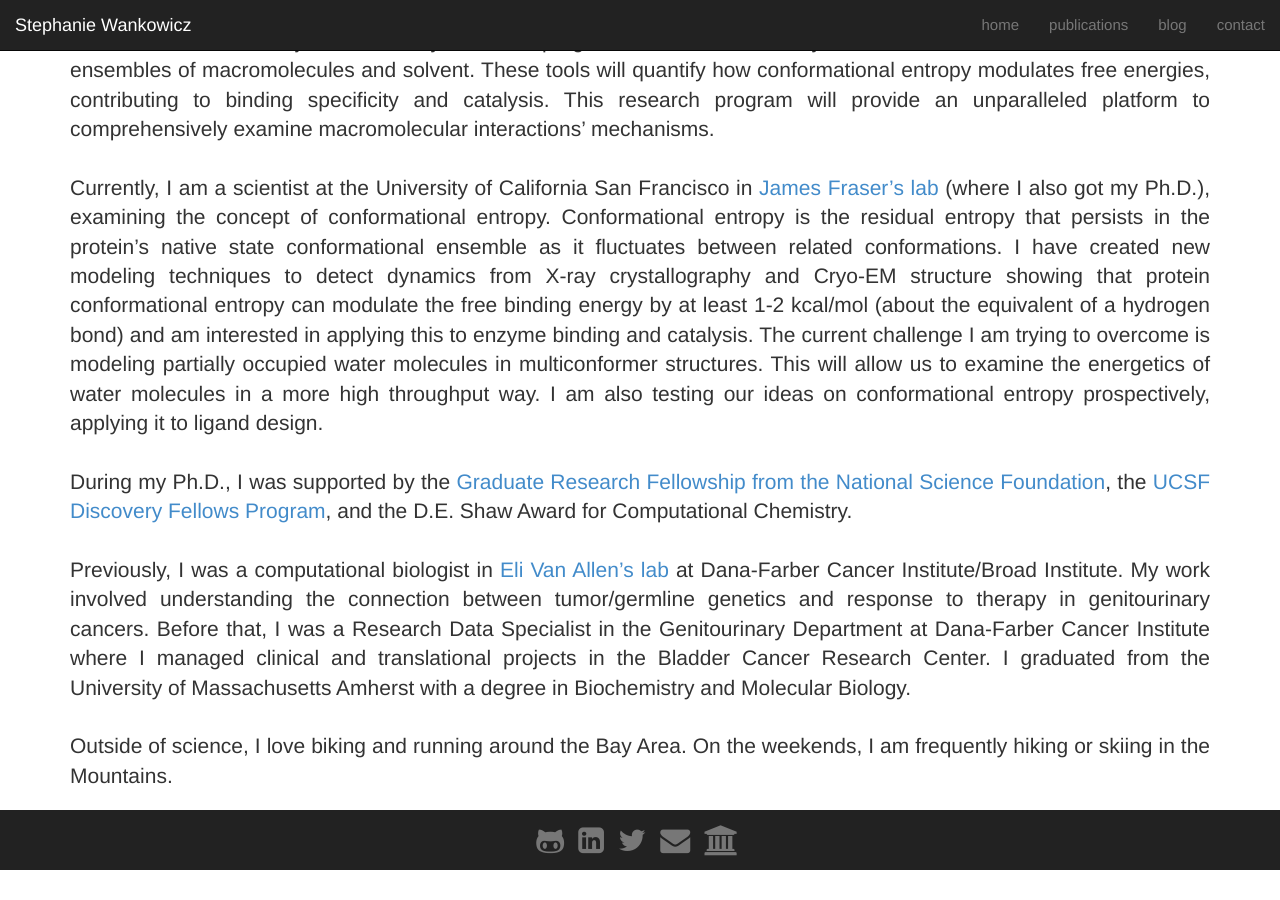
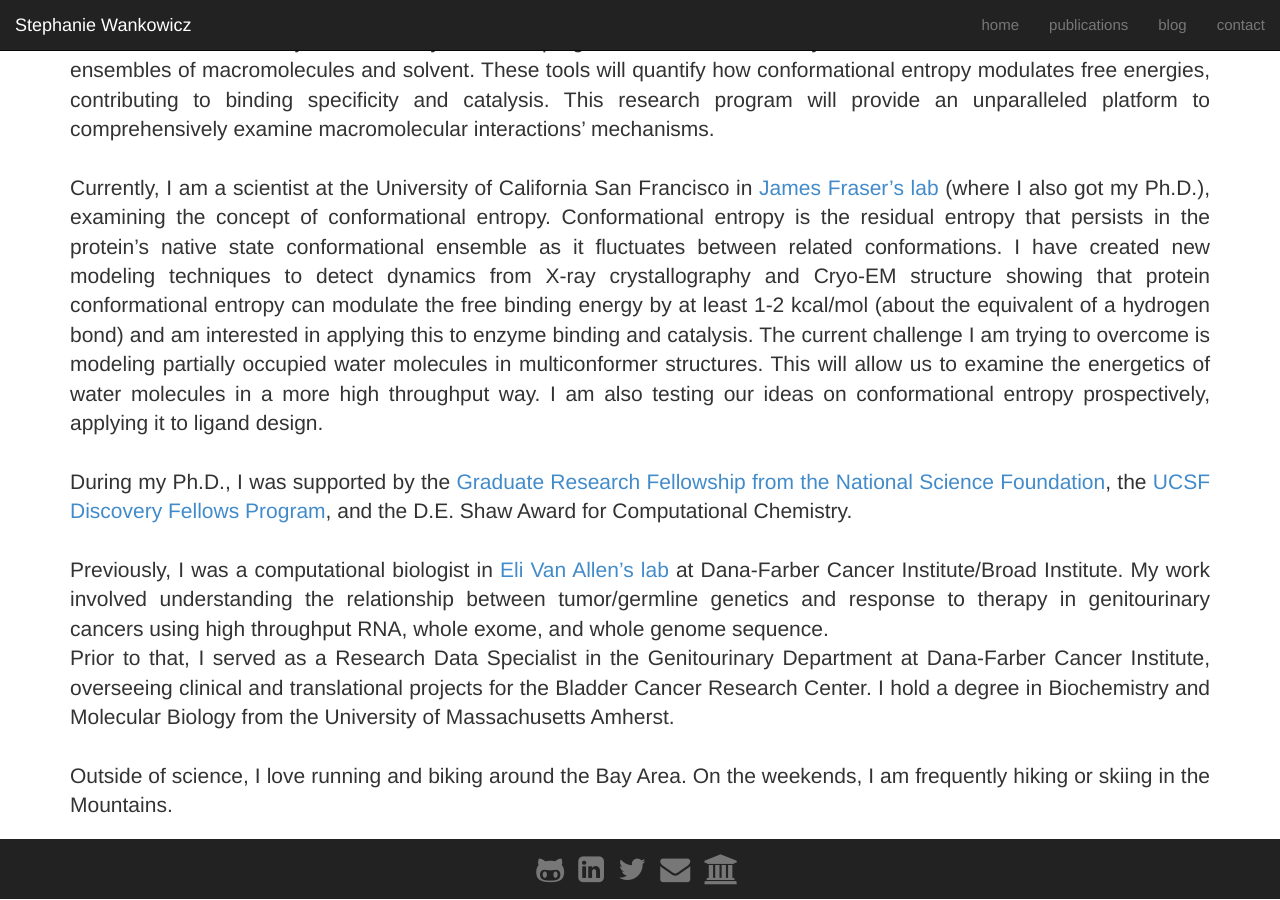
Before and after one commit to stephaniewankowicz/stephaniewankowicz.github.io, a Jekyll site: the page built from index.md, in a window 1280 px wide and 900 px high, scrolled down 590 px. Built offline with Jekyll 4.4.1, drawn with Linux system fonts in a browser that asks for light colours; nearby versions of some CDN libraries; before the commit the page ends 1461 px from its top, so only the background shows below that.

Commit message:
previous work

```diff
--- a/index.md
+++ b/index.md
@@ -37,10 +37,12 @@ During my Ph.D., I was supported by the [Graduate Research Fellowship from the N
 <br>
 <br>
 
-Previously, I was a computational biologist in [Eli Van Allen's lab](https://vanallenlab.dana-farber.org/) at Dana-Farber Cancer Institute/Broad Institute. My work involved understanding the connection between tumor/germline genetics and response to therapy in genitourinary cancers. Before that, I was a Research Data Specialist in the Genitourinary Department at Dana-Farber Cancer Institute where I managed clinical and translational projects in the Bladder Cancer Research Center. I graduated from the University of Massachusetts Amherst with a degree in Biochemistry and Molecular Biology.
+Previously, I was a computational biologist in [Eli Van Allen's lab](https://vanallenlab.dana-farber.org/) at Dana-Farber Cancer Institute/Broad Institute. My work involved understanding the relationship between tumor/germline genetics and response to therapy in genitourinary cancers using high throughput RNA, whole exome, and whole genome sequence.
 
+<br>
+Prior to that, I served as a Research Data Specialist in the Genitourinary Department at Dana-Farber Cancer Institute, overseeing clinical and translational projects for the Bladder Cancer Research Center. I hold a degree in Biochemistry and Molecular Biology from the University of Massachusetts Amherst.
 <br>
 <br>
 
-Outside of science, I love biking and running around the Bay Area. On the weekends, I am frequently hiking or skiing in the Mountains.
+Outside of science, I love running and biking around the Bay Area. On the weekends, I am frequently hiking or skiing in the Mountains.
 </p>
```
